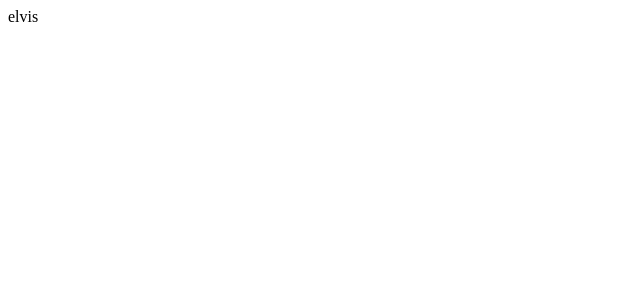
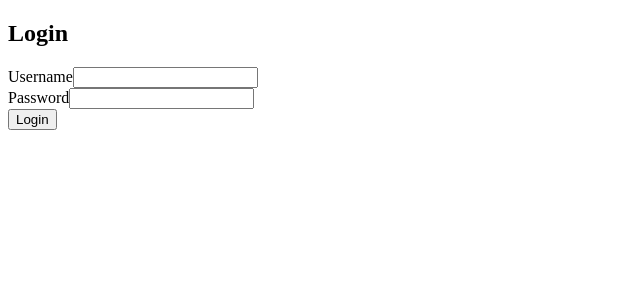
Before and after one commit to ElvisMuresan/cars-ui, a React (Vite) app: page / in a window 1280 px wide. Shown: the top 300 px of the page, without its empty margins (0-640 px from the left). Built offline with nearby package versions, Linux system fonts and the light colour scheme.

Commit message:
feat: Implemented login and logout without design

```diff
--- a/src/App.tsx
+++ b/src/App.tsx
@@ -1,9 +1,27 @@
+import React, { useState } from 'react';
+import Login from './components/Login';
+import Logout from './components/Logout';
 
-function App() {
+const App: React.FC = () => {
+  const [token, setToken] = useState<string>(localStorage.getItem('token') || '');
+  const [username, setUsername] = useState<string>(localStorage.getItem('username') || '');
+
+  const clearToken = () => {setToken('')
+  setUsername('');
+  };
 
   return (
-    <div>elvis</div>
-  )
-}
+    <div>
+      {token ? (
+        <div>
+          <h1>Welcome, {username}!</h1>
+          <Logout token={token} clearToken={clearToken} />
+        </div>
+      ) : (
+        <Login setToken={setToken} setUsername={setUsername}/>
+      )}
+    </div>
+  );
+};
 
-export default App
+export default App;
--- /dev/null
+++ b/src/components/Login.tsx
@@ -0,0 +1,49 @@
+import React, { useState } from 'react';
+import axios from 'axios';
+
+interface LoginProps {
+  setToken: (token: string) => void;
+  setUsername:(username: string) => void
+}
+
+const Login: React.FC<LoginProps> = ({ setToken, setUsername }) => {
+  const [username, setUsernameInput] = useState<string>('');
+  const [password, setPassword] = useState<string>('');
+  const [error, setError] = useState<string>('');
+
+  const handleLogin = async (e: React.FormEvent) => {
+    e.preventDefault();
+    try {
+      const response = await axios.post('http://localhost:3000/login', {
+        username,
+        password,
+      });
+      setToken(response.data.user.token);
+      setUsername(response.data.user.username)
+      localStorage.setItem('token', response.data.user.token);
+      localStorage.setItem('username', response.data.user.username);
+    } catch (err) {
+      setError('Invalid credentials');
+    }
+  };
+
+  return (
+    <div>
+      <h2>Login</h2>
+      <form onSubmit={handleLogin}>
+        <div>
+          <label>Username</label>
+          <input type="text" value={username} onChange={(e) => setUsernameInput(e.target.value)} />
+        </div>
+        <div>
+          <label>Password</label>
+          <input type="password" value={password} onChange={(e) => setPassword(e.target.value)} />
+        </div>
+        {error && <p style={{ color: 'red' }}>{error}</p>}
+        <button type="submit">Login</button>
+      </form>
+    </div>
+  );
+};
+
+export default Login;
--- /dev/null
+++ b/src/components/Logout.tsx
@@ -0,0 +1,32 @@
+import React from 'react';
+import axios from 'axios';
+
+interface LogoutProps {
+  token: string;
+  clearToken: () => void;
+}
+
+const Logout: React.FC<LogoutProps> = ({ token, clearToken }) => {
+  const handleLogout = async () => {
+    try {
+      await axios.post(
+        'http://localhost:3000/logout',
+        {},
+        {
+          headers: {
+            Authorization: token,
+          },
+        }
+      );
+      clearToken();
+      localStorage.removeItem('token');
+      localStorage.removeItem('username');
+    } catch (err) {
+      console.error('Logout failed', err);
+    }
+  };
+
+  return <button onClick={handleLogout}>Logout</button>;
+};
+
+export default Logout;
```
